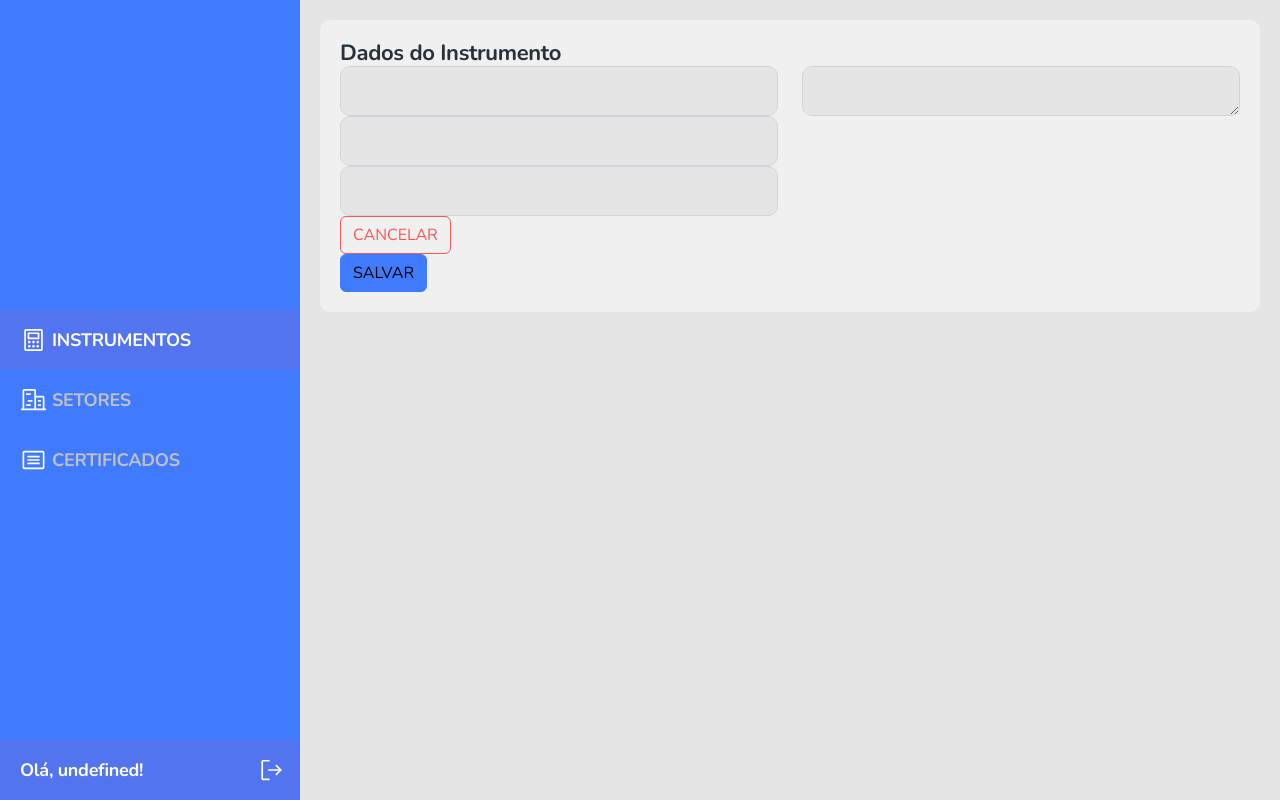
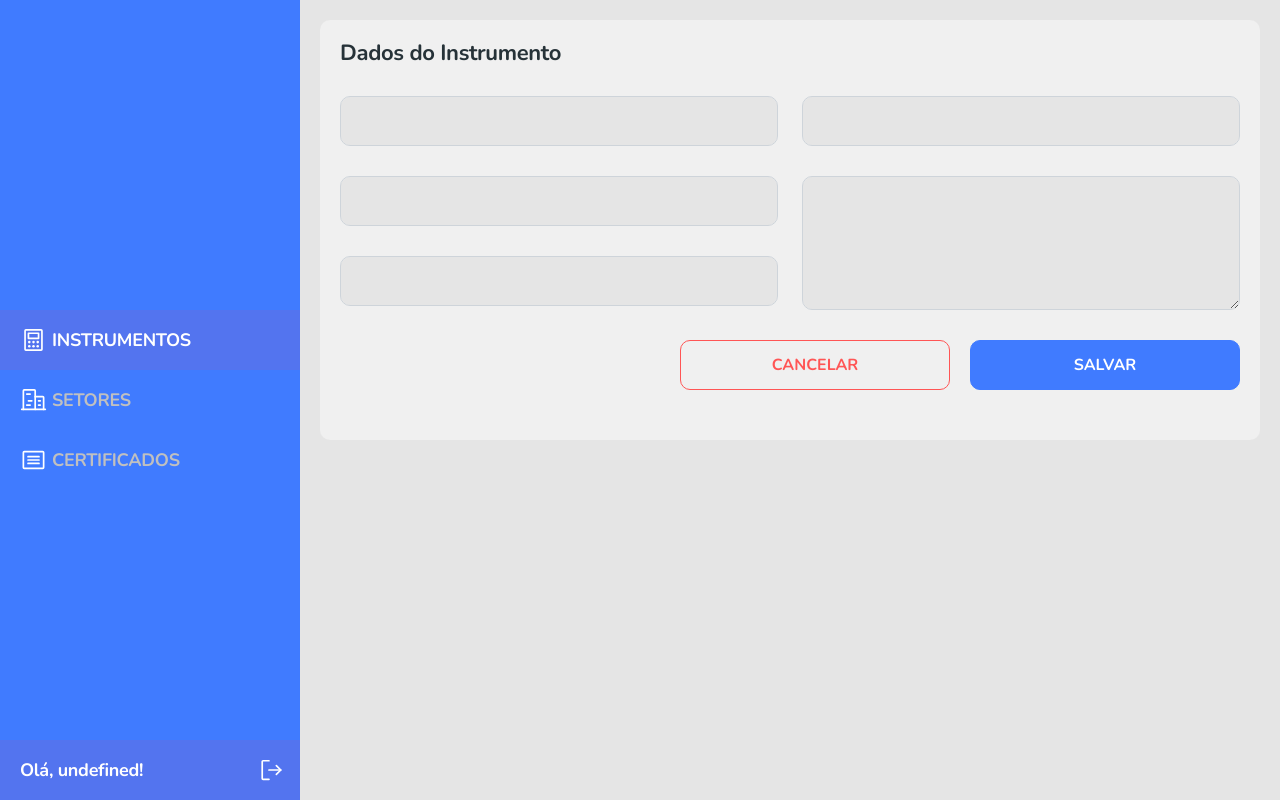
Before and after one commit to zaqueurodrigues/esmetrology, a React (Create React App) app in the folder frontweb/: page /instruments/1 in a window 1280 px wide. Built offline with nearby package versions, Linux system fonts and the light colour scheme; no server answers.

Commit message:
Form instrument styles

```diff
--- a/frontweb/src/pages/Instrument/InstrumentForm/index.tsx
+++ b/frontweb/src/pages/Instrument/InstrumentForm/index.tsx
@@ -13,26 +13,31 @@ const InstrumentForm = () => {
                     <h1 className="instrument-form-title">Dados do Instrumento</h1>
 
                     <form>
-                        <div className="row">
-                            <div className="col-lg-6">
-                                <input type="text" className="base-input form-control" />
-                                <input type="text" className="base-input form-control" />
-                                <input type="text" className="base-input form-control" />
-
+                        <div className="row instrument-form-inputs">
+                            <div className="col-lg-6 instrument-form-inputs-left">
+                                <div className="margin-botton-30">
+                                    <input type="text" className="base-input form-control" />
+                                </div>
+                                <div className="margin-botton-30">
+                                    <input type="text" className="base-input form-control" />
+                                </div>
+                                <div className="margin-botton-30">
+                                    <input type="text" className="base-input form-control" />
+                                </div>
                             </div>
-                            <div className="col-lg-6">
-                                <textarea name="" rows={10} className="base-input form-control"></textarea>
+                            <div className="col-lg-6 margin-botton-30">
+                                <div className="margin-botton-30">
+                                    <input type="text" className="base-input form-control" />
+                                </div>
+                                <textarea name="" rows={5} className="base-input form-control h-auto"></textarea>
                             </div>
 
-                            <div>
-                                <button className="btn btn-outline-danger">CANCELAR</button>
-                                <button className="btn btn-primary">SALVAR</button>
+                            <div className="instrument-form-buttons-container">
+                                <button className="btn btn-outline-danger instrument-form-button">CANCELAR</button>
+                                <button className="btn btn-primary instrument-form-button text-white">SALVAR</button>
                             </div>
-
                         </div>
                     </form>
-
-
                 </div>
             </div>
         </div>
--- a/frontweb/src/pages/Instrument/InstrumentForm/styles.css
+++ b/frontweb/src/pages/Instrument/InstrumentForm/styles.css
@@ -7,4 +7,48 @@
     font-size: 22px;
     letter-spacing: -0.015em;
     color: #263238;
+    margin-bottom: 30px;
 }
+
+.instrument-form-inputs {
+    margin-bottom: 30px;
+}
+
+.instrument-form-inputs-left {
+    margin-bottom: 30px;
+}
+
+.margin-botton-30 {
+    margin-bottom: 30px;
+}
+
+.instrument-form-buttons-container {
+    display: flex;
+    justify-content: space-between;
+}
+
+.instrument-form-button {
+    height: 50px;
+    width: 110px;
+    border-radius: 10px;
+    font-weight: bold;
+}
+
+@media (min-width: 576px) {
+    .instrument-form-buttons-container {
+        justify-content: flex-end;
+    }
+
+    .instrument-form-button {
+        margin-left: 20px;
+        width: 270px;
+    }
+
+
+}
+
+@media (min-width: 992px) {
+    .instrument-form-inputs-left {
+        margin-bottom: 0;
+    }
+}
```
